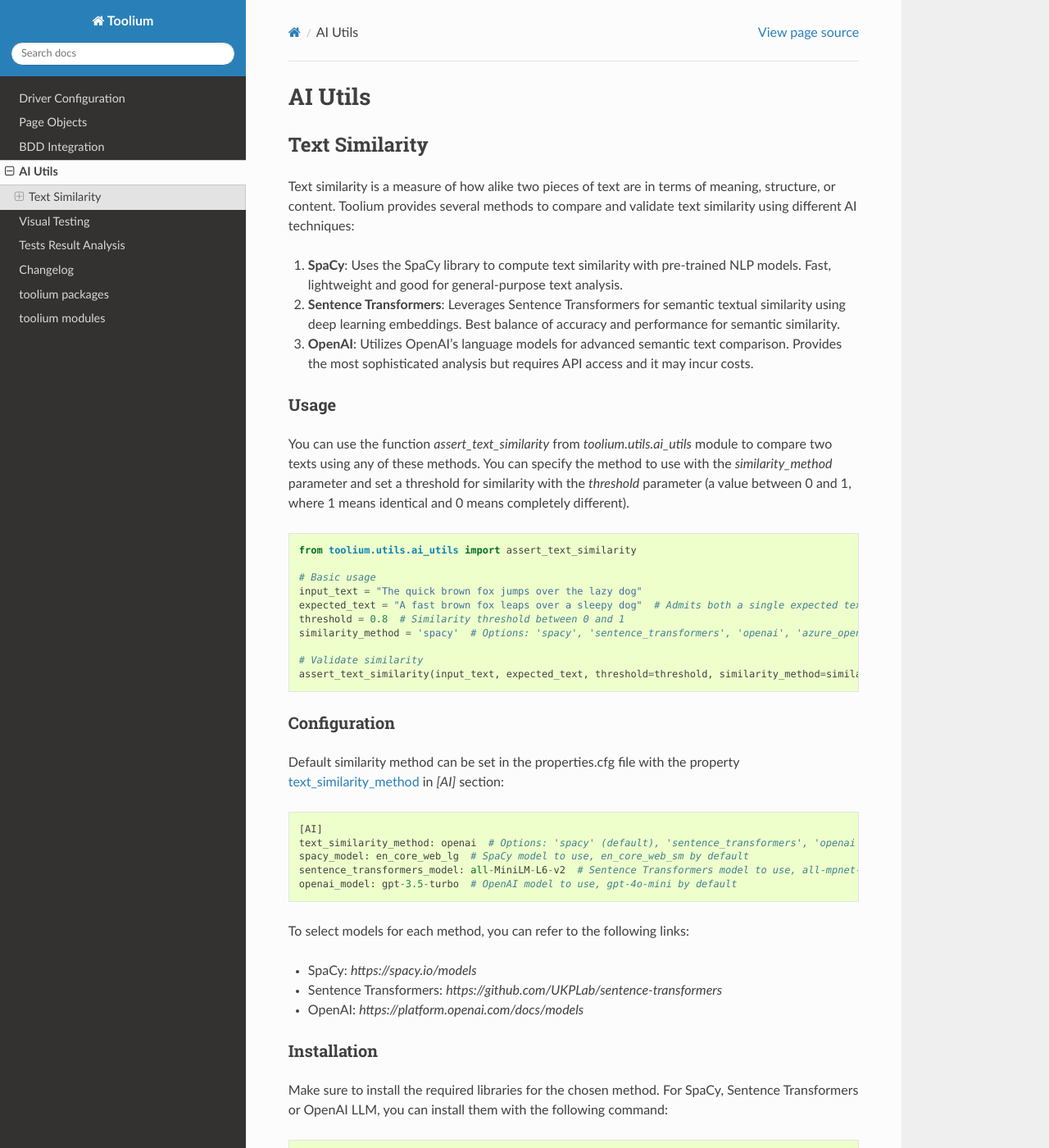
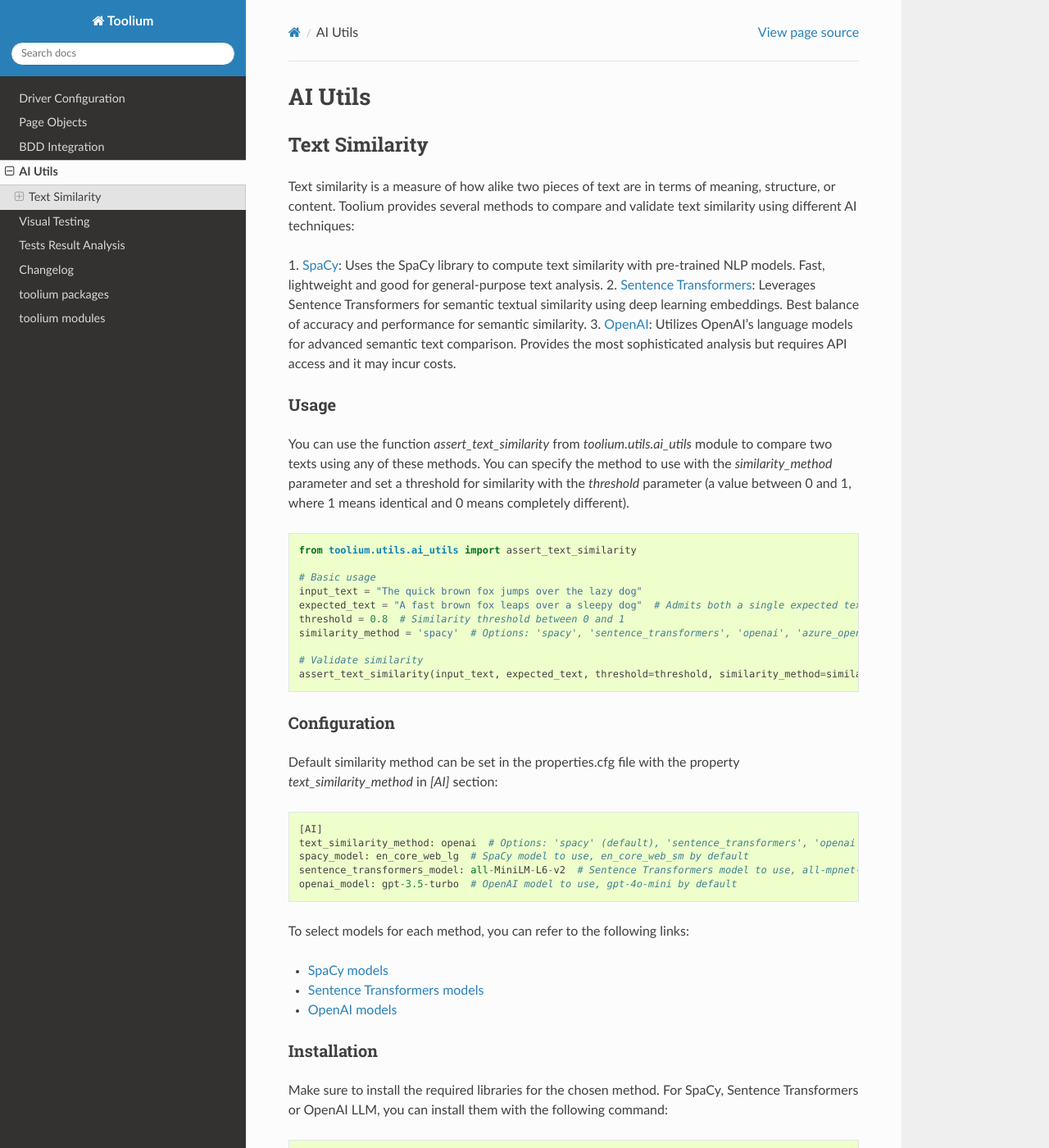
Before and after one commit to Telefonica/toolium, a Sphinx documentation site: the page built from docs/ai_utils.rst, in a window 1280 px wide and 1400 px high. Shown: the whole window at 82% size. Built offline with Sphinx 7.4.7 and the Read the Docs theme 3.1.0, drawn with Linux system fonts in a browser that asks for light colours; some of the changed lines change nothing that is shown; some of the changed text lies outside the part shown.

Commit message:
fix: update AI Utils doc file (#431)
* fix: update AI Utils doc file

* add links

```diff
--- a/docs/ai_utils.rst
+++ b/docs/ai_utils.rst
@@ -7,16 +7,21 @@ Text Similarity
 Text similarity is a measure of how alike two pieces of text are in terms of meaning, structure, or content.
 Toolium provides several methods to compare and validate text similarity using different AI techniques:
 
-1. **SpaCy**: Uses the SpaCy library to compute text similarity with pre-trained NLP models. Fast, lightweight and good for general-purpose text analysis.
-2. **Sentence Transformers**: Leverages Sentence Transformers for semantic textual similarity using deep learning embeddings. Best balance of accuracy and performance for semantic similarity.
-3. **OpenAI**: Utilizes OpenAI's language models for advanced semantic text comparison. Provides the most sophisticated analysis but requires API access and it may incur costs.
+1. `SpaCy <https://spacy.io/>`_: Uses the SpaCy library to compute text similarity with pre-trained NLP models. Fast,
+lightweight and good for general-purpose text analysis.
+2. `Sentence Transformers <https://github.com/UKPLab/sentence-transformers>`_: Leverages Sentence Transformers for
+semantic textual similarity using deep learning embeddings. Best balance of accuracy and performance for semantic
+similarity.
+3. `OpenAI <https://github.com/openai/openai-python>`_: Utilizes OpenAI's language models for advanced semantic text
+comparison. Provides the most sophisticated analysis but requires API access and it may incur costs.
 
 Usage
 ~~~~~
 
-You can use the function `assert_text_similarity` from `toolium.utils.ai_utils` module to compare two texts using any of these
-methods. You can specify the method to use with the `similarity_method` parameter and set a threshold for similarity with the
-`threshold` parameter (a value between 0 and 1, where 1 means identical and 0 means completely different).
+You can use the function `assert_text_similarity` from `toolium.utils.ai_utils` module to compare two texts using any of
+these methods. You can specify the method to use with the `similarity_method` parameter and set a threshold for
+similarity with the `threshold` parameter (a value between 0 and 1, where 1 means identical and 0 means completely
+different).
 
 .. code-block:: python
 
@@ -34,8 +39,8 @@ methods. You can specify the method to use with the `similarity_method` paramete
 Configuration
 ~~~~~~~~~~~~~
 
-Default similarity method can be set in the properties.cfg file with the property
-`text_similarity_method <https://toolium.readthedocs.io/en/latest/ai_utils.html#configuration>`_ in *[AI]* section::
+Default similarity method can be set in the properties.cfg file with the property *text_similarity_method* in
+*[AI]* section::
 
     [AI]
     text_similarity_method: openai  # Options: 'spacy' (default), 'sentence_transformers', 'openai', 'azure_openai'
@@ -45,9 +50,9 @@ Default similarity method can be set in the properties.cfg file with the propert
 
 To select models for each method, you can refer to the following links:
 
-* SpaCy: `https://spacy.io/models`
-* Sentence Transformers: `https://github.com/UKPLab/sentence-transformers`
-* OpenAI: `https://platform.openai.com/docs/models`
+* `SpaCy models <https://spacy.io/models>`_
+* `Sentence Transformers models <https://github.com/UKPLab/sentence-transformers>`_
+* `OpenAI models <https://platform.openai.com/docs/models>`_
 
 Installation
 ~~~~~~~~~~~~
@@ -61,13 +66,14 @@ can install them with the following command:
 
 **Additional Requirements:**
 
-For SpaCy, you also need to download the language model, i.e. for small English model::
+For SpaCy, you also need to download the language model, i.e. for small English model:
 
 .. code-block:: bash
 
     python -m spacy download en_core_web_sm
 
-For OpenAI LLM, you need to set up your configuration in environment variables, that it may depend on the type of access you have (direct OpenAI access or Azure OpenAI).
+For OpenAI LLM, you need to set up your configuration in environment variables, that it may depend on the type of access
+you have (direct OpenAI access or Azure OpenAI):
 
 .. code-block:: bash
 
```
